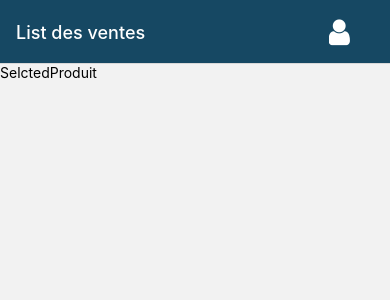
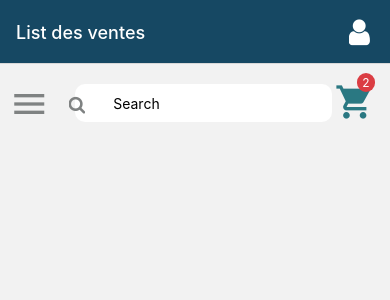
Before and after one commit to Elva9ih/app_mobile, a React Native app: screen / in a window 390 px wide. Shown: the top 300 px of the page. Built offline with nearby package versions, Linux system fonts and the light colour scheme; no server answers.

Commit message:
Merge remote changes

```diff
--- a/components/Search.js
+++ b/components/Search.js
@@ -39,7 +39,7 @@ const Search = () => {
         <Icon name='search' size={18} type='font-awesome' color='#7f8282'/>
     </View>
     <TextInput
-      style={{ backgroundColor: 'white', height: 38, width: '90%',right:15, borderRadius: 10, padding: 1, paddingLeft: 38 }}
+      style={{ backgroundColor: 'white', height: 38, width: '96%',right:15, borderRadius: 10, padding: 1, paddingLeft: 38 }}
     //   value={search}
       placeholder='Search'
       underlineColorAndroid='transparent'
--- a/navigation/AppNavigator.js
+++ b/navigation/AppNavigator.js
@@ -9,7 +9,7 @@ const Stack = createStackNavigator();
 const AppNavigator = () => (
   <NavigationContainer >
     <Stack.Navigator >
-    <Stack.Screen
+    {/* <Stack.Screen
         name="ListeProduits"
         component={SelctedProduit}
         options={{
@@ -29,7 +29,7 @@ const AppNavigator = () => (
           shadowColor: '#427D9D',
         },
          }}
-      />
+      /> */}
       <Stack.Screen
         name="Home"
         component={Home}
--- a/screens/Home.js
+++ b/screens/Home.js
@@ -18,13 +18,13 @@ const Home = () => {
          <Icon name="menu" size={40} color="#7f8282" />
          </TouchableOpacity>
              <Search/>
-             <TouchableOpacity style={{ right:10 }}>
+             <TouchableOpacity style={{ right:6,bottom:2 }}>
                 <Icon name="shopping-cart" size={40} color="#2a7882" />
              </TouchableOpacity>
 
          </View>
         </View>
-             <View style={{ backgroundColor:'#db3d43',position:'absolute',padding:2,borderRadius:200,right:20,top:10 }}>
+             <View style={{ backgroundColor:'#db3d43',position:'absolute',padding:2,borderRadius:200,right:15,top:9 }}>
                   <Text style={{ fontSize:12,color:'white'}}> 2 </Text>
              </View>
 
```
